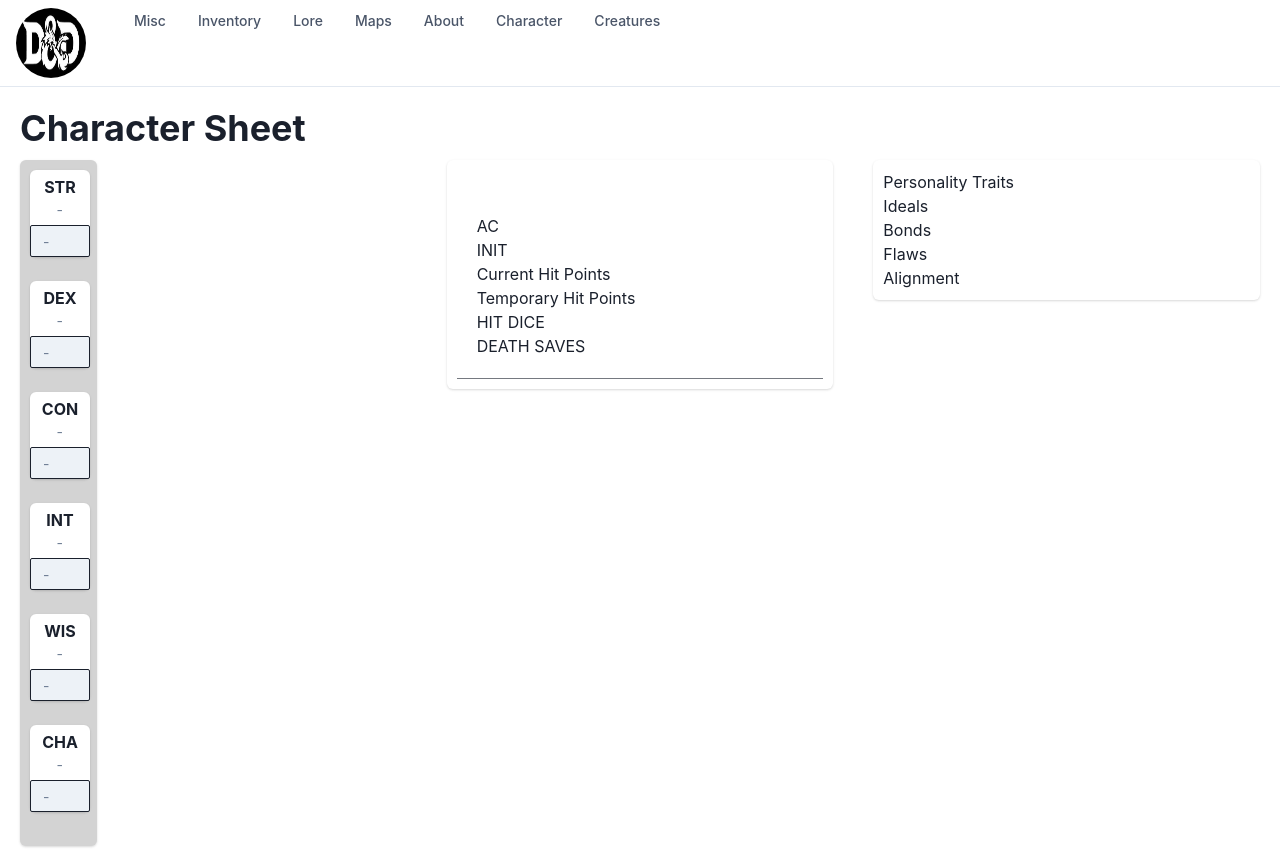
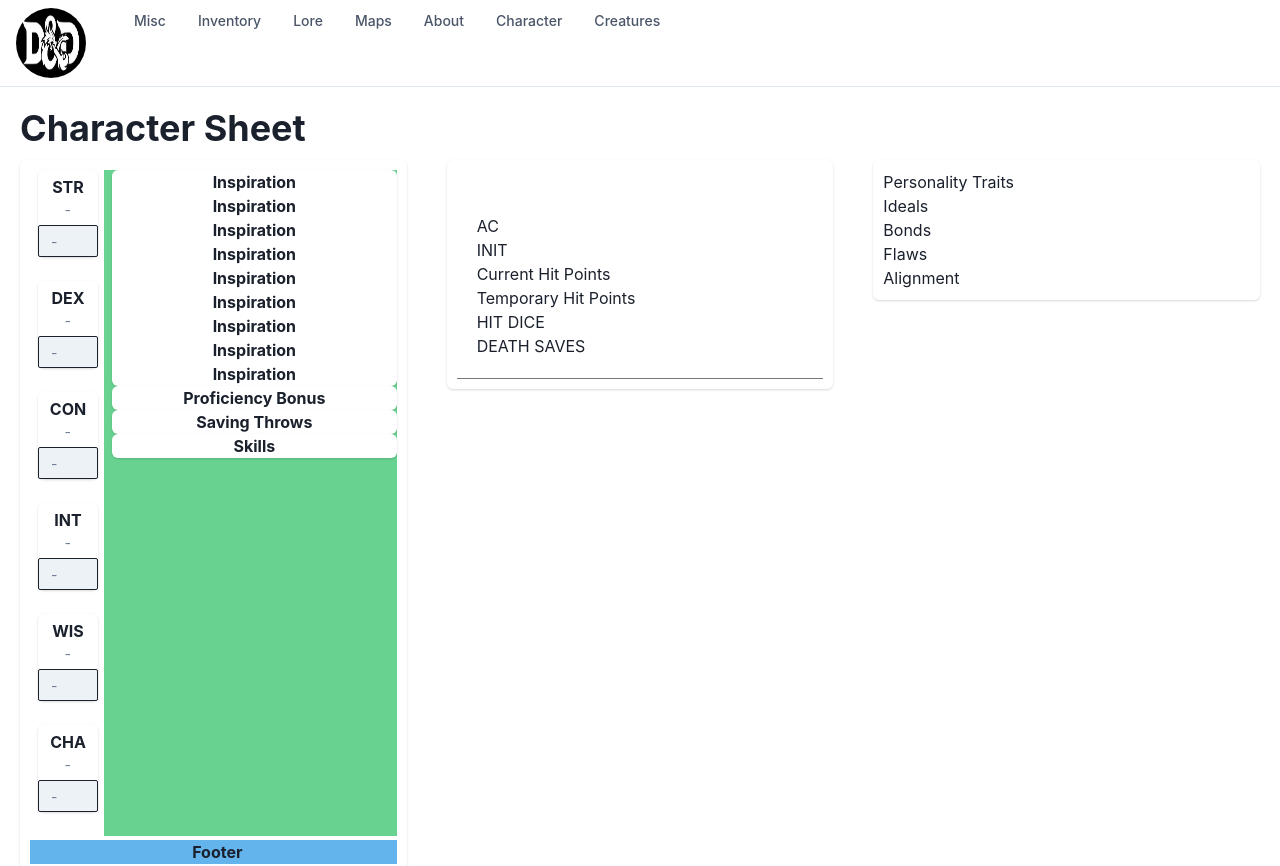
Before and after one commit to Napiorski/rpg-player-app, a Next.js app: page /character in a window 1280 px wide. Shown: the top 866 px of the page. Built offline with nearby package versions, Linux system fonts and the light colour scheme.

Commit message:
starting grid layout

```diff
--- a/components/stat-card/index.tsx
+++ b/components/stat-card/index.tsx
@@ -7,18 +7,8 @@ import {
   Center,
   CardHeader,
   Input,
-  Heading,
-  NumberInput,
-  NumberInputField,
-  NumberInputStepper,
-  NumberIncrementStepper,
-  NumberDecrementStepper,
 } from "@chakra-ui/react";
-import styled from "@emotion/styled";
 
-const BoldHeader = styled.div`
-  font-weight: bold;
-`
 interface StatCardProps {
   title: string;
 }
@@ -26,16 +16,22 @@ interface StatCardProps {
 export function StatCard({ title }: StatCardProps) {
   return (
     <Box>
-      <Card width='60px' variant="elevated">
-        <CardBody py={'5px'} >
-          <Center flexDirection={'column'}>
-              <BoldHeader>{title}</BoldHeader>
-              <Input type="number" size='sm' variant="unstyled" width={'7px'} placeholder="-"/>
-            </Center>
+      <Card width="60px" variant="elevated">
+        <CardBody py={"5px"}>
+          <Center flexDirection={"column"}>
+            <Box fontWeight={"bold"}>{title}</Box>
+            <Input
+              type="number"
+              size="sm"
+              variant="unstyled"
+              width={"7px"}
+              placeholder="-"
+            />
+          </Center>
         </CardBody>
-        <Input bg='gray.100' type="number" size='sm'  placeholder="-"/>
+        <Input bg="gray.100" type="number" size="sm" placeholder="-" />
       </Card>
-      <br/>
+      <br />
     </Box>
   );
 }
--- a/pages/character/index.tsx
+++ b/pages/character/index.tsx
@@ -79,16 +79,20 @@ export default function Home() {
       <main>
         <Primary>
           <Heading>Character Sheet</Heading>
-
           <Grid templateColumns="repeat(3, 1fr)" gap={10}>
-            <GridItem w="20%">
-              <CharacterCard
-                backgroundColor={"lightgrey"}
-                textAlign="center"
+            <GridItem w="100%">
+              <CharacterCard textAlign="center" fontWeight="bold">
+                <Grid
+                  templateAreas={`
+                  "stat next"
+                  "footer footer"`}
+                  gridTemplateColumns={"70px 1fr"}
+                  gap="1"
                   fontWeight="bold"
                 >
+                  <GridItem pl="2" area={"stat"}>
                     <List>
-                  {listItems.map(({ quantifier, title }) => {
+                      {listItems.map(({ title }) => {
                         return (
                           <ListItem key={`list-item-${title}`}>
                             <StatCard title={title} />
@@ -96,6 +100,28 @@ export default function Home() {
                         );
                       })}
                     </List>
+                  </GridItem>
+                  <GridItem pl="2" bg="green.300" area={"next"}>
+                    <Card>
+                      <Box>Inspiration</Box>
+                      <Box>Inspiration</Box>
+                      <Box>Inspiration</Box>
+                      <Box>Inspiration</Box>
+                      <Box>Inspiration</Box>
+                      <Box>Inspiration</Box>
+                      <Box>Inspiration</Box>
+                      <Box>Inspiration</Box>
+                      <Box>Inspiration</Box>
+                    </Card>
+                    <Card>Proficiency Bonus</Card>
+                    <Card>Saving Throws</Card>
+                    <Card>Skills</Card>
+                  </GridItem>
+
+                  <GridItem pl="2" bg="blue.300" area={"footer"}>
+                    Footer
+                  </GridItem>
+                </Grid>
               </CharacterCard>
             </GridItem>
             <GridItem w="100%">
```
Also changed, not shown: components/input-label-card/index.tsx (added, +29 -0 lines), 1 other file (tests, documents, lock files or other folders). Lines whose indentation alone changed are shown as unchanged.
